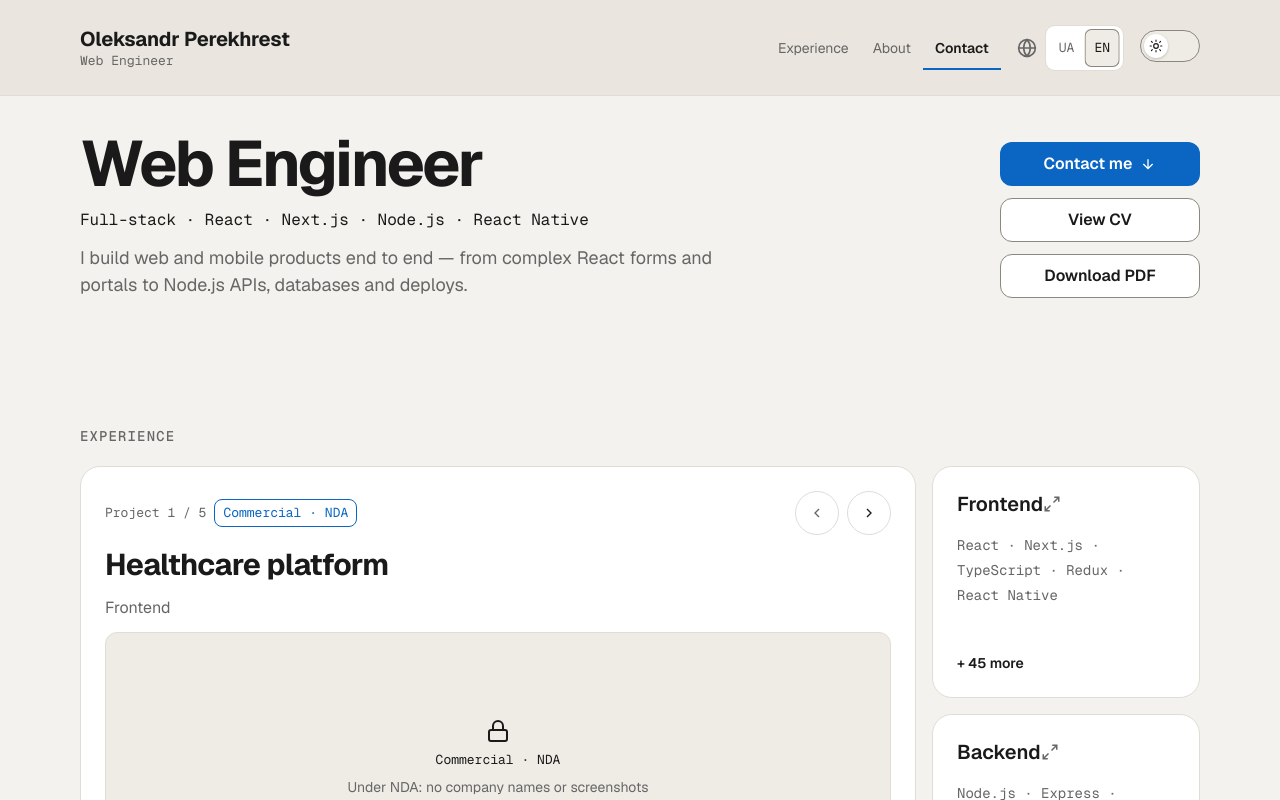
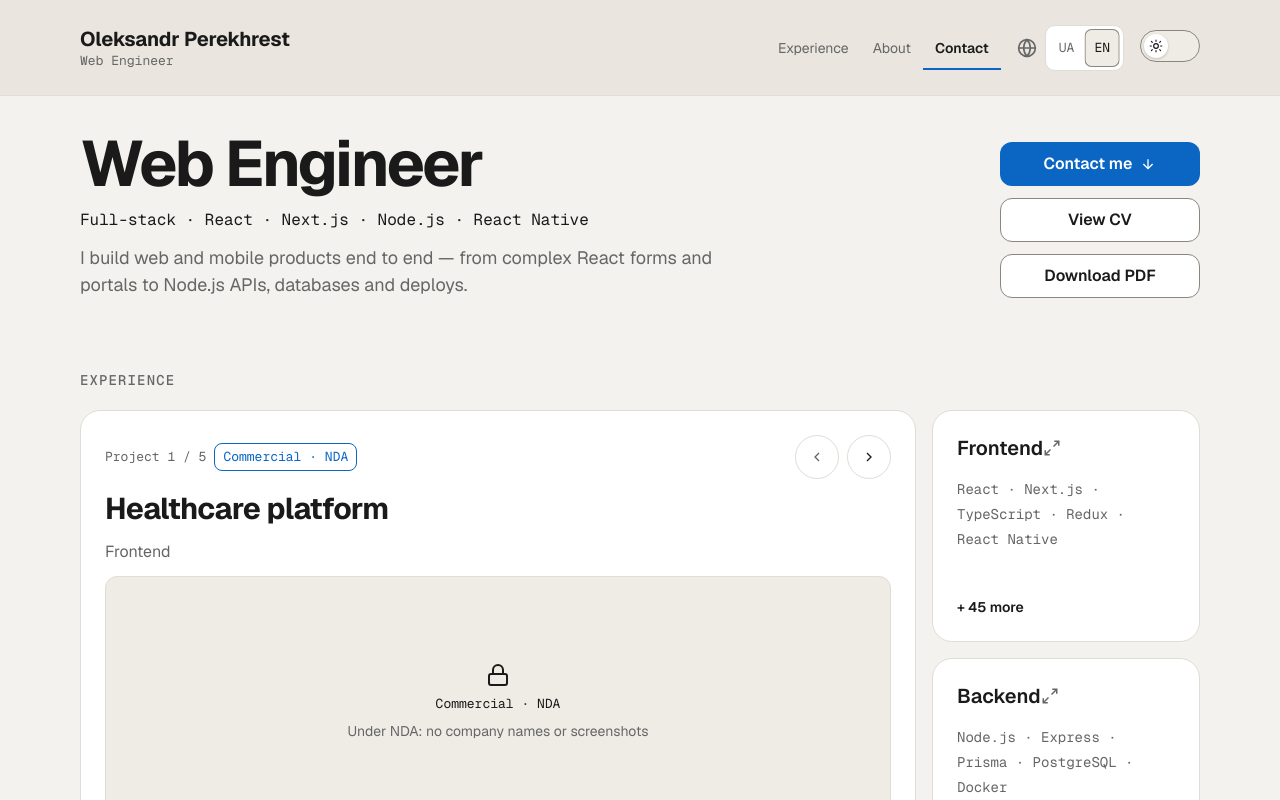
Before and after one commit to Oleksandr-Perekhrest/portfolio-next, a Next.js app: page /en in a window 1280 px wide. Shown: the top 800 px of the page. Built offline with nearby package versions, Linux system fonts and the light colour scheme.

Commit message:
fix: tighten the gap above Experience to fit the first screen

```diff
--- a/src/components/experience/Experience/Experience.module.scss
+++ b/src/components/experience/Experience/Experience.module.scss
@@ -4,7 +4,7 @@
 .section {
     @include container;
 
-    margin-top: var(--space-24);
+    margin-top: var(--space-10);
 }
 
 .grid {
```
